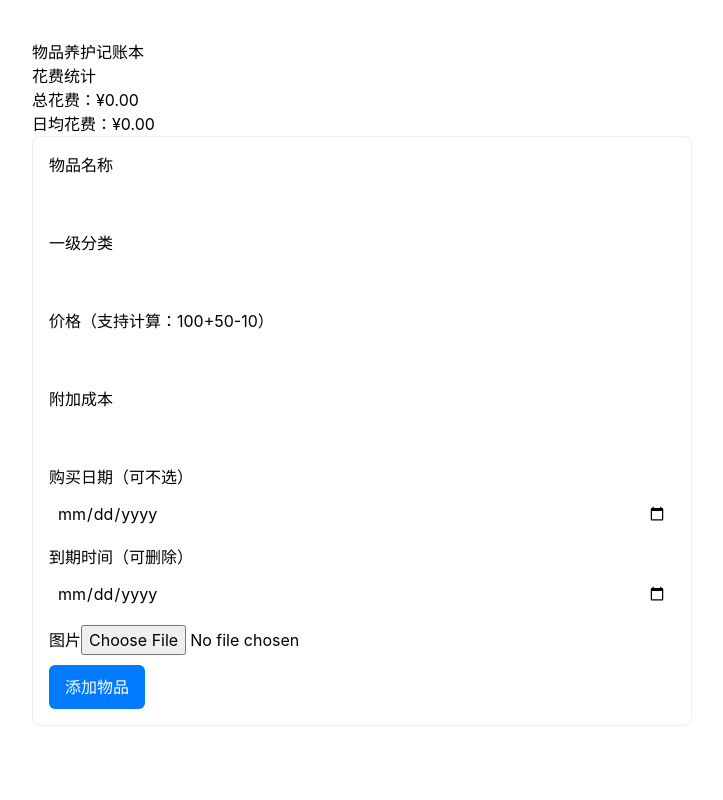
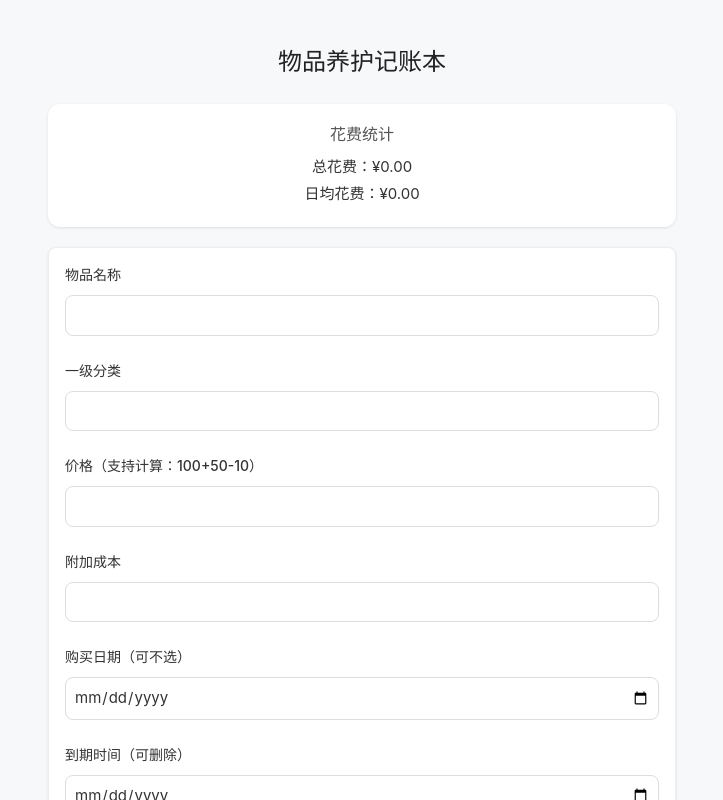
Before and after one commit to cancan1945815-dotcom/life-cost-control, a React app: page / in a window 1280 px wide. Shown: the top 800 px of the page, without its empty margins (278-1001 px from the left). Built offline with nearby package versions, Linux system fonts and the light colour scheme; the HTML template or start-up script is replaced by a standard one.

Commit message:
重新分组

```diff
--- a/src/App.css
+++ b/src/App.css
@@ -1,14 +1,166 @@
-#root {
-  max-width: 800px;
-  margin: 0 auto;
-  padding: 20px;
+* {
+  margin: 0;
+  padding: 0;
+  box-sizing: border-box;
 }
 
 body {
-  margin: 0;
-  font-family: -apple-system, BlinkMacSystemFont, "Segoe UI", Roboto, sans-serif;
+  font-family: -apple-system, BlinkMacSystemFont, "Segoe UI", Roboto, Helvetica, Arial, sans-serif;
+  background-color: #f6f8fa;
+  color: #333;
+  line-height: 1.5;
 }
 
-* {
-  box-sizing: border-box;
+#root {
+  max-width: 700px;
+  margin: 0 auto;
+  padding: 24px 16px;
 }
+
+.app h2 {
+  text-align: center;
+  margin-bottom: 24px;
+  font-size: 24px;
+  color: #222;
+}
+
+/* 统计卡片 */
+.daily-cost-summary {
+  background: white;
+  padding: 18px 20px;
+  border-radius: 12px;
+  box-shadow: 0 1px 3px rgba(0,0,0,0.1);
+  margin-bottom: 20px;
+  text-align: center;
+}
+
+.daily-cost-summary h3 {
+  margin-bottom: 10px;
+  font-size: 16px;
+  color: #555;
+}
+
+.daily-cost-summary p {
+  font-size: 15px;
+  margin: 4px 0;
+}
+
+/* 表单 */
+form {
+  background: white;
+  padding: 20px;
+  border-radius: 12px;
+  box-shadow: 0 1px 3px rgba(0,0,0,0.1);
+  margin-bottom: 24px;
+}
+
+form label {
+  display: block;
+  margin-bottom: 6px;
+  font-weight: 500;
+  font-size: 14px;
+}
+
+form input {
+  width: 100%;
+  padding: 10px 12px;
+  border: 1px solid #ddd;
+  border-radius: 8px;
+  font-size: 15px;
+  margin-bottom: 14px;
+}
+
+form button {
+  width: 100%;
+  padding: 11px;
+  background: #007bff;
+  color: white;
+  border: none;
+  border-radius: 8px;
+  font-size: 15px;
+  font-weight: 500;
+  cursor: pointer;
+}
+
+form button:hover {
+  background: #0069d9;
+}
+
+/* 物品卡片 */
+.item-card {
+  background: white;
+  border-radius: 12px;
+  padding: 16px;
+  margin-bottom: 12px;
+  box-shadow: 0 1px 3px rgba(0,0,0,0.08);
+  cursor: pointer;
+}
+
+.item-card h3 {
+  font-size: 17px;
+  margin-bottom: 6px;
+}
+
+/* 分类标签（突出显示） */
+.category-tag {
+  display: inline-block;
+  background-color: #e6f7ff;
+  color: #0066cc;
+  padding: 3px 8px;
+  border-radius: 6px;
+  font-size: 12px;
+  font-weight: bold;
+  margin-bottom: 8px;
+}
+
+.item-card img {
+  width: 60px;
+  height: 60px;
+  object-fit: cover;
+  border-radius: 8px;
+}
+
+/* 按钮组 */
+.card-buttons {
+  display: flex;
+  gap: 8px;
+  margin-top: 12px;
+}
+
+.card-buttons button {
+  flex: 1;
+  padding: 7px;
+  border-radius: 6px;
+  border: none;
+  font-size: 13px;
+  cursor: pointer;
+}
+
+.card-buttons .copy-btn {
+  background: #28a745;
+  color: white;
+}
+
+.card-buttons .delete-btn {
+  background: #dc3545;
+  color: white;
+}
+
+/* 展开详情 */
+.item-detail {
+  background: #f9f9f9;
+  padding: 16px;
+  border-radius: 0 0 12px 12px;
+  margin-bottom: 12px;
+}
+
+.transaction-item {
+  background: white;
+  padding: 10px 12px;
+  border-radius: 8px;
+  margin-bottom: 8px;
+  font-size: 14px;
+  display: flex;
+  justify-content: space-between;
+  align-items: center;
+}
--- a/src/components/ItemCard.jsx
+++ b/src/components/ItemCard.jsx
@@ -1,64 +1,43 @@
 const ItemCard = ({ item, onClick, onDelete, onDuplicate }) => {
   return (
-    <div style={{
-      border: '1px solid #ddd',
-      borderRadius: 10,
-      padding: 16,
-      marginBottom: 12,
-      cursor: 'pointer',
-      backgroundColor: '#fff',
-    }}
-      onClick={onClick}
-    >
-      <div style={{ display: 'flex', justifyContent: 'space-between', alignItems: 'center' }}>
+    <div className="item-card" onClick={onClick}>
+      <div style={{ display: "flex", justifyContent: "space-between", alignItems: "flex-start" }}>
         <div>
-          <h3 style={{ margin: 0 }}>{item.name}</h3>
-
-          {/* 一级分类明显突出 */}
-          <div style={{
-            display: 'inline-block',
-            backgroundColor: '#e6f7ff',
-            color: '#005cbf',
-            padding: '4px 8px',
-            borderRadius: 6,
-            fontSize: 12,
-            fontWeight: 600,
-            marginTop: 4,
-          }}>
+          <h3>{item.name}</h3>
+          <div className="category-tag">
             {item.category}
           </div>
-
-          <div style={{ marginTop: 6, fontSize: 14 }}>
+          <div style={{ fontSize: 14, marginTop: 4 }}>
             价格：¥{item.price?.toFixed(2)}
             {item.additionalCost > 0 && ` + 附加 ¥${item.additionalCost.toFixed(2)}`}
           </div>
           {item.expireDate && (
-            <div style={{ fontSize: 12, color: '#666', marginTop: 2 }}>
+            <div style={{ fontSize: 12, color: "#666", marginTop: 2 }}>
               到期：{item.expireDate}
             </div>
           )}
           {item.purchaseDate && (
-            <div style={{ fontSize: 12, color: '#666', marginTop: 2 }}>
+            <div style={{ fontSize: 12, color: "#666", marginTop: 2 }}>
               购买：{item.purchaseDate}
             </div>
           )}
         </div>
 
         {item.image && (
-          <img src={item.image} style={{ width: 60, height: 60, objectFit: 'cover', borderRadius: 6 }} />
+          <img src={item.image} alt="" />
         )}
       </div>
 
-      <div style={{ marginTop: 10, display: 'flex', gap: 8 }}>
+      <div className="card-buttons">
         <button
+          className="copy-btn"
           onClick={(e) => { e.stopPropagation(); onDuplicate(item); }}
-          style={{ padding: '6px 10px', backgroundColor: '#28a745', color: '#fff', border: 0, borderRadius: 4, fontSize: 12 }}
         >
           复制
         </button>
         <button
+          className="delete-btn"
           onClick={(e) => { e.stopPropagation(); onDelete(item.id); }}
-          style={{ padding: '6px 10px', backgroundColor: '#dc3545', color: '#fff', border: 0, borderRadius: 4, fontSize: 12 }}
         >
           删除
         </button>
```
